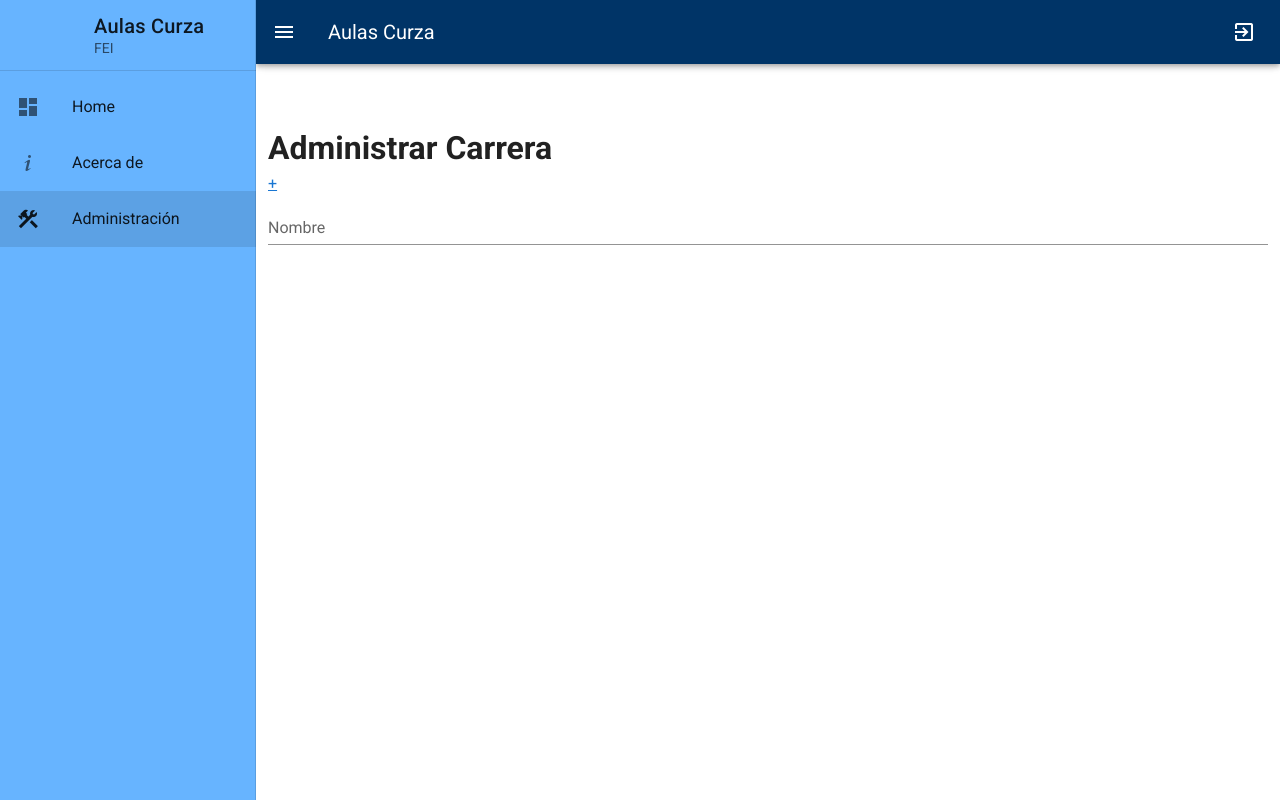
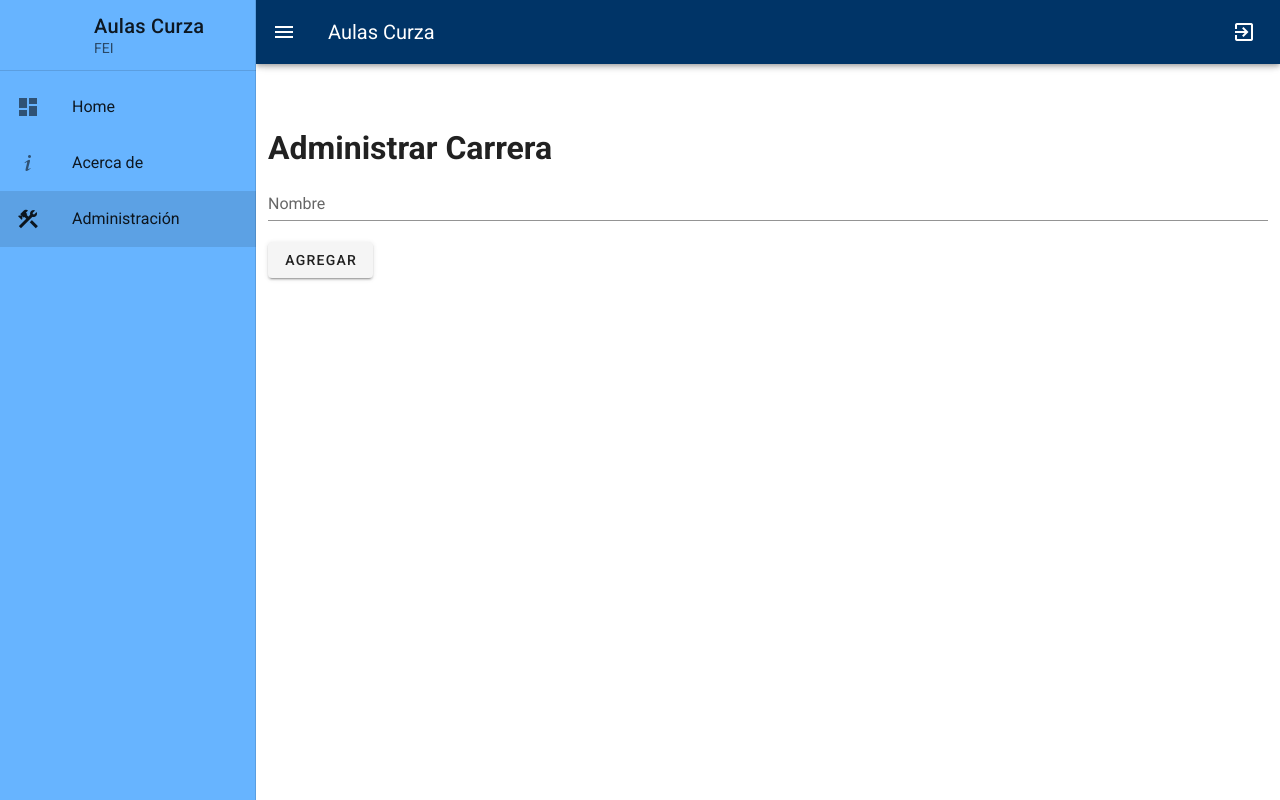
Before and after one commit to liaima/fei2022tp, a Vue app in the folder frontend/: page /tools/course/add_course in a window 1280 px wide. Built offline with nearby package versions, Linux system fonts and the light colour scheme; no server answers.

Commit message:
add remove and create views

```diff
--- a/frontend/src/plugins/router.js
+++ b/frontend/src/plugins/router.js
@@ -12,7 +12,7 @@ const routes = [
   { path: '/', name: 'home', component: AulasHome },
   { path: '/about', name: 'about', component: AulasAbout },
   { path: '/tools', name: 'tools', component: AulasTools },
-  { path: '/tools/course', name: 'course', component: CourseCrud },
+  { path: '/tools/course', name: 'courseCrud', component: CourseCrud },
   { path: '/tools/course/add_course', name: 'addCourse', component: AddCourse },
   { path: '/404/', component: NotFound },
   { path: '*', redirect: '/404' }
--- a/frontend/src/views/course/AddCourse.vue
+++ b/frontend/src/views/course/AddCourse.vue
@@ -1,12 +1,25 @@
 <template>
   <div>
     <h1>Administrar Carrera</h1>
-    <router-link :to='{name:"addCourse"}'>+</router-link>
-    <v-text-field
-      v-model="reg.name"
-      label="Nombre"
-      required
-      ></v-text-field>
+    <div>
+      <v-form
+        ref="form"
+        @submit.prevent="save"
+      >
+        <v-text-field
+          v-model="reg.nombre"
+          label="Nombre"
+          required
+          ></v-text-field>
+          <v-btn
+            class="mr-4"
+            type="submit"
+          >
+            Agregar
+          </v-btn>
+      </v-form>
+
+    </div>
   </div>
 </template>
 
@@ -16,8 +29,7 @@ export default {
   name: "AddCourse",
   data: () => ({
     reg: {
-      id: null,
-      name: null,
+      nombre: "",
     },
     axios: axios,
     currentPage: 0,
@@ -26,20 +38,15 @@ export default {
     loading: false,
   }),
   methods: {
-    loadData(page){
+    async save(){
       this.loading = true;
+      console.log(this.reg)
       var that = this;
-      this.axios.get('/apiv1/carrera?per-page=1@page=' + page)
-        .then( (response) => {
+      await this.axios.post('/apiv1/carrera', that.reg)
+        .then(response => {
           console.log(response)
-          if (response.data.length > 0) {
-            that.reg.id = response.data[0].id
-            that.reg.name = response.data[0].nombre
-            that.currentPage = response.headers["x-pagination-current-page"]
-            that.pageCount = response.headers["x-pagination-page-count"]
-            that.totalCount = response.headers["x-pagination-total-count"]
-          }
-        })
+          this.$router.push({name:"courseCrud"})
+         })
         .catch( (error) => {
           console.error(error);
         })
@@ -49,7 +56,6 @@ export default {
     }
   },
   mounted() {
-    this.loadData(1)
   }
 }
 </script>
--- a/frontend/src/views/course/CourseCrud.vue
+++ b/frontend/src/views/course/CourseCrud.vue
@@ -25,6 +25,9 @@
               <th class="text-left">
                 Nombre
               </th>
+              <th class="text-left">
+                Acciones
+              </th>
             </tr>
           </thead>
           <tbody>
@@ -34,6 +37,12 @@
             >
               <td>{{ course.id }}</td>
               <td>{{ course.nombre }}</td>
+              <td>
+                <router-link :to='{name:"addCourse"}'>
+                  <v-btn icon color="primary"><v-icon>mdi-clipboard-edit-outline</v-icon></v-btn>
+                </router-link>
+                <v-btn icon color="error" @click="remove(course.id)"><v-icon>mdi-delete</v-icon></v-btn>
+              </td>
             </tr>
           </tbody>
         </template>
@@ -67,9 +76,6 @@ export default {
           console.log(response)
           if (response.data.length > 0) {
             that.courses = response.data
-            /*
-            that.reg.id = response.data[0].id
-            that.reg.name = response.data[0].nombre*/
             that.currentPage = response.headers["x-pagination-current-page"]
             that.pageCount = response.headers["x-pagination-page-count"]
             that.totalCount = response.headers["x-pagination-total-count"]
@@ -81,7 +87,19 @@ export default {
         .then( () => {
           that.loading = false;
         })
-    }
+    },
+    remove(id){
+      if (confirm('¿Desea Elminar la Carrera?')){
+        this.axios.delete('/apiv1/carrera/' + id)
+          .then(response => {
+            console.log(response)
+            this.loadData(1)
+          })
+          .catch(error => {
+            console.error(error)
+          })
+      }
+    },
   },
   mounted() {
     this.loadData(1)
```
